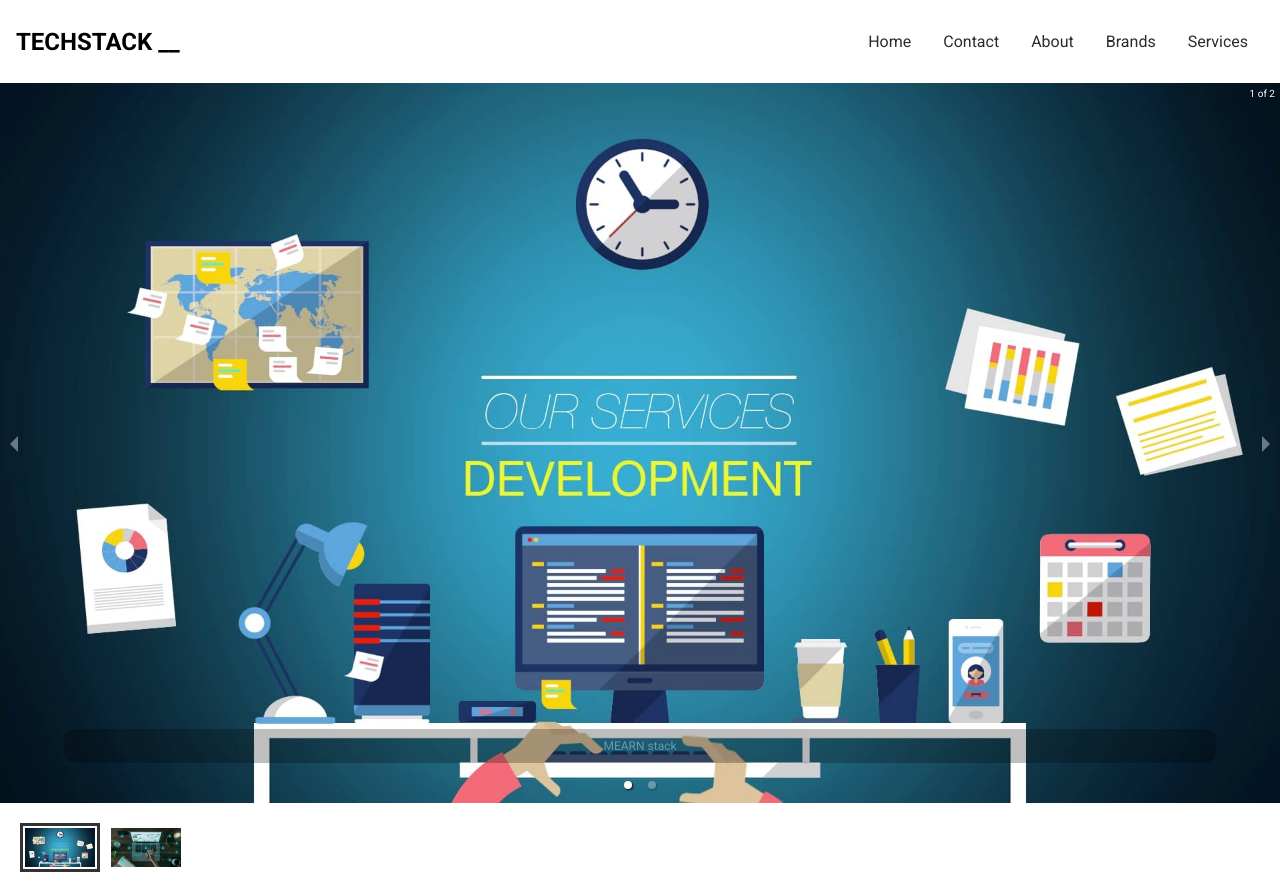
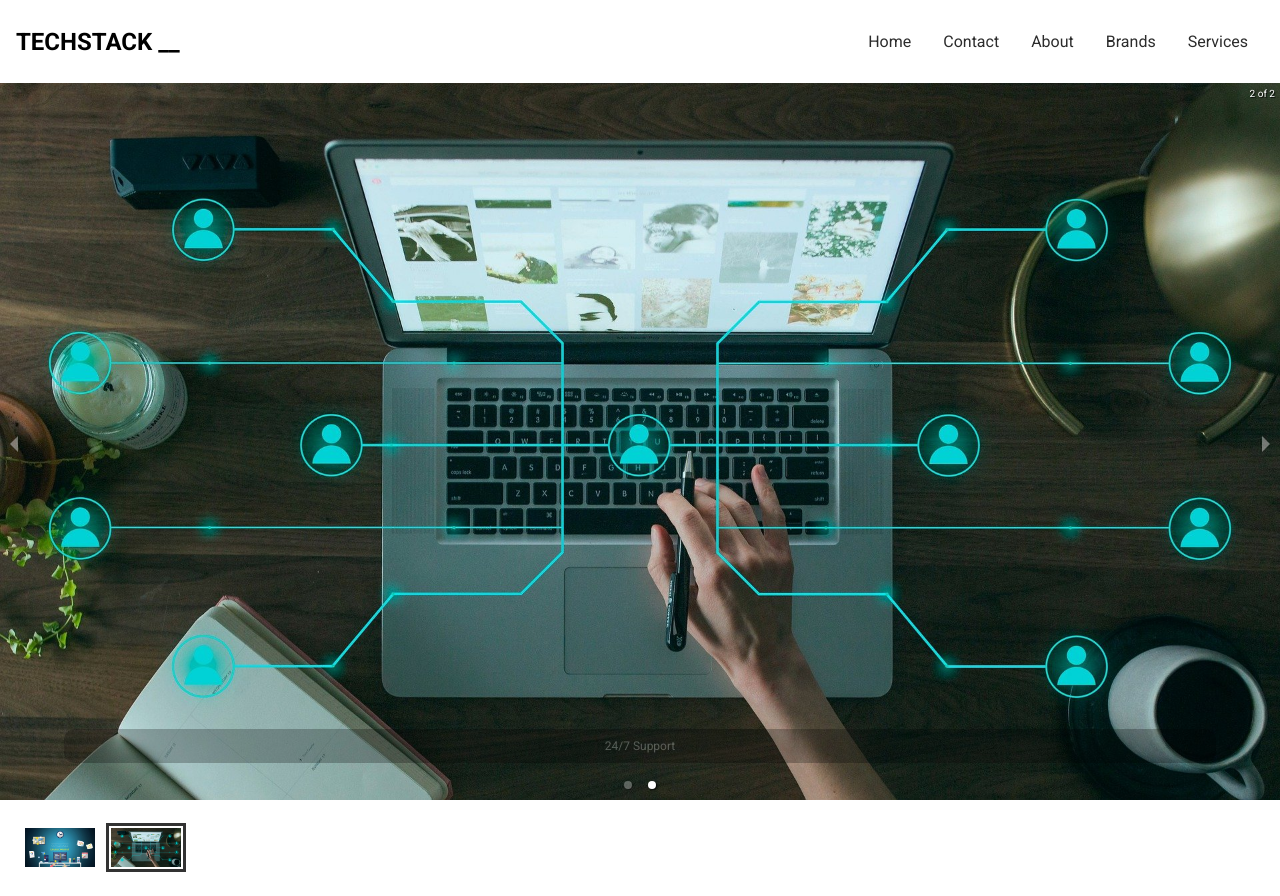
Before and after one commit to Mohammad-Shameem/tech-stack, a React (Create React App) app: page /services in a window 1280 px wide. Built offline with nearby package versions, Linux system fonts and the light colour scheme.

Commit message:
carousel added in services

```diff
--- a/src/Components/Services.js
+++ b/src/Components/Services.js
@@ -9,7 +9,7 @@ const Services = () => {
     return (
         <div className='services'>
 
-      <Carousel infiniteLoop >
+      <Carousel infiniteLoop autoPlay >
         <div>
             <img  src={img1} alt="item1" />
             <p className='legend'>MEARN stack</p>
```
